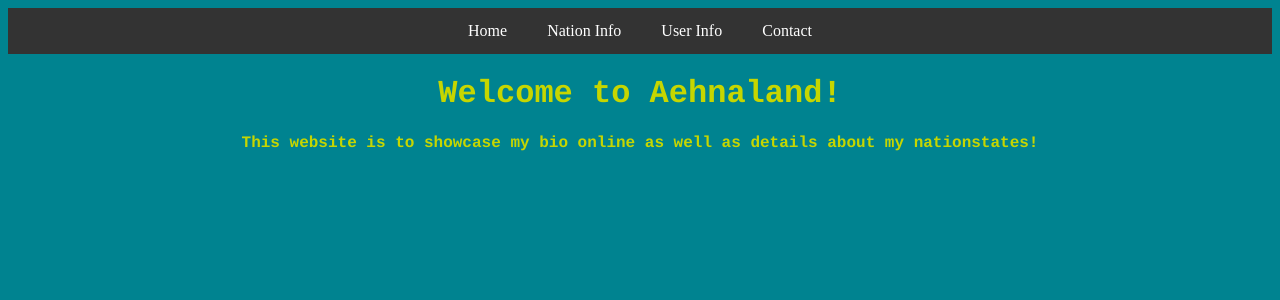
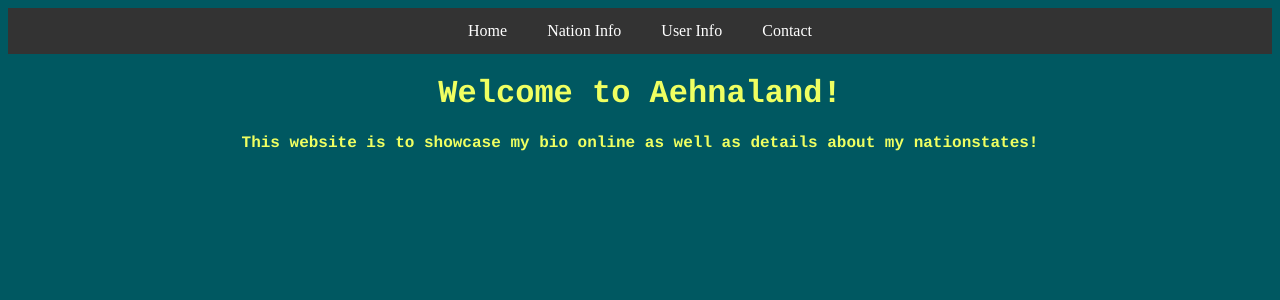
Before and after one commit to GyaraDeez/Aehnaland, a PHP site: page / in a window 1280 px wide. Shown: the top 300 px of the page. Run offline with PHP 8.4, Linux system fonts and the light colour scheme.

Commit message:
fixed colorings

```diff
--- a/style.css
+++ b/style.css
@@ -1,8 +1,8 @@
 /* styles.css */
 
 body {
-    background-color: #008390;
-    color: #c6d600;
+    background-color: #005861;
+    color: #EFFF61;
 }
 
 h1 {
```
